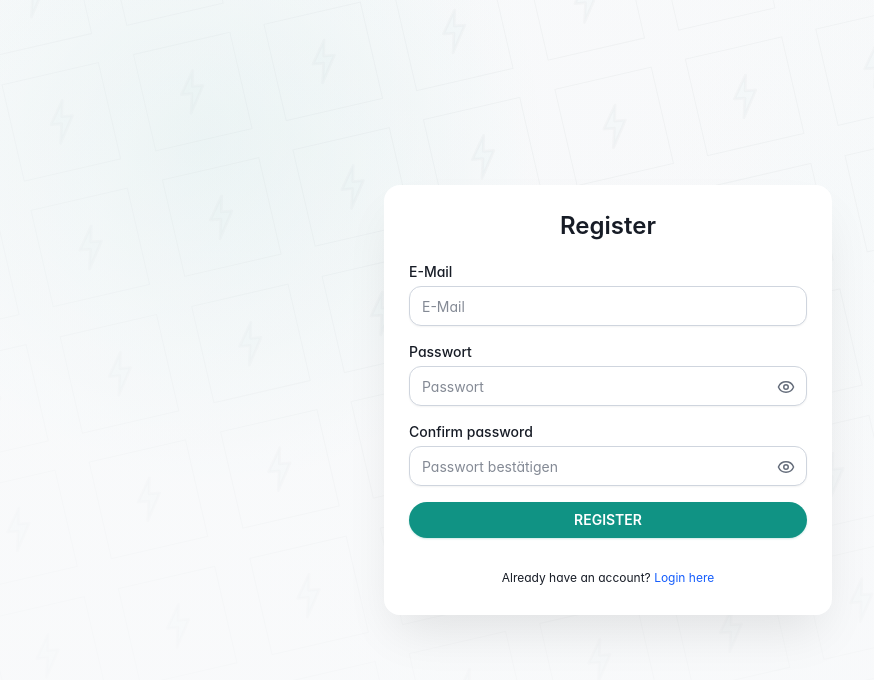
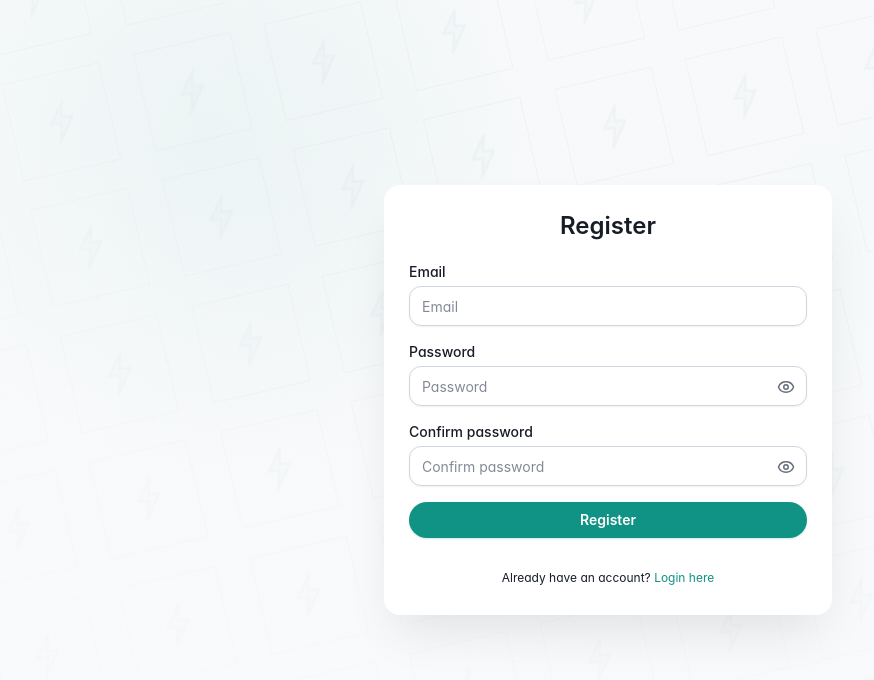
Before and after one commit to DataDrivenSustainabilitySolutions/off-key, a React (Vite) app in the folder frontend/: page /register in a window 1280 px wide. Shown: the top 680 px of the page, without its empty margins (32-906 px from the left). Built offline with nearby package versions, Linux system fonts and the light colour scheme.

Commit message:
style(frontend): standardize auth copy and theme-aware feedback

```diff
--- a/frontend/src/components/AuthLayout.tsx
+++ b/frontend/src/components/AuthLayout.tsx
@@ -7,6 +7,10 @@ import {
 } from "@/components/ui/card";
 import { AuthBackdrop } from "@/components/AuthBackdrop";
 import { cn } from "@/lib/utils";
+
+export const AUTH_LINK_CLASS = "text-primary hover:underline";
+export const AUTH_ERROR_CLASS = "text-red-700 dark:text-red-400";
+export const AUTH_SUCCESS_CLASS = "text-emerald-700 dark:text-emerald-400";
 
 export const AUTH_LABEL_CLASS = "mb-1 block text-sm";
 
--- a/frontend/src/pages/ForgotPassword.tsx
+++ b/frontend/src/pages/ForgotPassword.tsx
@@ -60,11 +60,11 @@ const ForgotPassword: React.FC = () => {
           <form onSubmit={handleSubmit} className="space-y-4">
             {/* Email Input */}
             <div>
-              <Label htmlFor="email" className={AUTH_LABEL_CLASS}>E-Mail</Label>
+              <Label htmlFor="email" className={AUTH_LABEL_CLASS}>Email</Label>
               <Input
                 id="email"
                 type="email"
-                placeholder="Your E-Mail"
+                placeholder="Your email"
                 value={email}
                 onChange={(e) => setEmail(e.target.value)}
                 required
@@ -76,7 +76,7 @@ const ForgotPassword: React.FC = () => {
               type="submit"
               className={AUTH_SUBMIT_BUTTON_CLASS}
             >
-              Reset Password
+              Reset password
             </Button>
 
             {/* Message */}
--- a/frontend/src/pages/Login.tsx
+++ b/frontend/src/pages/Login.tsx
@@ -7,6 +7,10 @@ import { Link } from "react-router-dom";
 import { useAuth } from "@/auth/AuthContext";
 import {
   AuthLayout,
+  AUTH_LINK_CLASS,
+  AUTH_ERROR_CLASS,
+  AUTH_SUCCESS_CLASS,
+
   AUTH_LABEL_CLASS,
   AUTH_SUBMIT_BUTTON_CLASS,
 } from "@/components/AuthLayout";
@@ -90,15 +94,15 @@ const Login: React.FC = () => {
   return (
     <AuthLayout title="Login" titleProps={{ role: "heading", "aria-level": 1 }}>
       <form onSubmit={handleLogin} className="space-y-4">
-        {/* E-Mail */}
+        {/* Email */}
         <div>
           <Label htmlFor="email" className={AUTH_LABEL_CLASS}>
-            E-Mail
+            Email
           </Label>
           <Input
             id="email"
             type="email"
-            placeholder="E-Mail"
+            placeholder="Email"
             value={email}
             onChange={(e) => {
               setEmail(e.target.value);
@@ -149,7 +153,7 @@ const Login: React.FC = () => {
           <input
             type="checkbox"
             id="remember"
-            className="accent-green-600"
+            className="accent-primary"
             checked={rememberMe}
             onChange={(e) => setRememberMe(e.target.checked)}
           />
@@ -169,8 +173,8 @@ const Login: React.FC = () => {
           <p
             className={`mt-2 text-center text-sm ${
               message === "Login successful!"
-                ? "text-green-600"
-                : "text-red-600"
+                ? AUTH_SUCCESS_CLASS
+                : AUTH_ERROR_CLASS
             }`}
           >
             {message}
@@ -181,7 +185,7 @@ const Login: React.FC = () => {
         <div className="text-sm text-center mt-3 space-y-1">
           <Link
             to="/forgot-password"
-            className="text-blue-600 hover:underline"
+            className={AUTH_LINK_CLASS}
           >
             Forgot password?
           </Link>
@@ -189,7 +193,7 @@ const Login: React.FC = () => {
         <div className="text-xs mt-4 text-center">
           <p>
             Not signed up yet?{" "}
-            <Link to="/register" className="text-blue-600 hover:underline">
+            <Link to="/register" className={AUTH_LINK_CLASS}>
               Register here
             </Link>
           </p>
--- a/frontend/src/pages/Registration.tsx
+++ b/frontend/src/pages/Registration.tsx
@@ -6,6 +6,10 @@ import { Link } from 'react-router-dom';
 import { Eye, EyeOff } from 'lucide-react';
 import {
   AuthLayout,
+  AUTH_LINK_CLASS,
+  AUTH_ERROR_CLASS,
+  AUTH_SUCCESS_CLASS,
+
   AUTH_LABEL_CLASS,
   AUTH_SUBMIT_BUTTON_CLASS,
 } from '@/components/AuthLayout';
@@ -79,11 +83,11 @@ const Registration: React.FC = () => {
           <form onSubmit={handleRegister} className="space-y-4">
             {/* Email */}
             <div>
-              <Label htmlFor="email" className={AUTH_LABEL_CLASS}>E-Mail</Label>
+              <Label htmlFor="email" className={AUTH_LABEL_CLASS}>Email</Label>
               <Input
                 id="email"
                 type="email"
-                placeholder="E-Mail"
+                placeholder="Email"
                 value={email}
                 onChange={(e) => setEmail(e.target.value)}
                 required
@@ -92,12 +96,12 @@ const Registration: React.FC = () => {
 
             {/* Password */}
             <div className="relative">
-              <Label htmlFor="password" className={AUTH_LABEL_CLASS}>Passwort</Label>
+              <Label htmlFor="password" className={AUTH_LABEL_CLASS}>Password</Label>
               <Input
                 id="password"
                 className="pr-10"
                 type={showPassword ? 'text' : 'password'}
-                placeholder="Passwort"
+                placeholder="Password"
                 value={password}
                 onChange={(e) => setPassword(e.target.value)}
                 required
@@ -106,7 +110,7 @@ const Registration: React.FC = () => {
                 type="button"
                 className="absolute right-3 top-9 text-muted-foreground transition-colors hover:text-foreground"
                 onClick={() => setShowPassword(!showPassword)}
-                aria-label={showPassword ? 'Passwort verbergen' : 'Passwort anzeigen'}
+                aria-label={showPassword ? 'Hide password' : 'Show password'}
               >
                 {showPassword ? <EyeOff size={18} /> : <Eye size={18} />}
               </button>
@@ -120,7 +124,7 @@ const Registration: React.FC = () => {
                 id="confirmPassword"
                 className="pr-10"
                 type={showConfirmPassword ? 'text' : 'password'}
-                placeholder="Passwort bestätigen"
+                placeholder="Confirm password"
                 value={confirmPassword}
                 onChange={(e) => setConfirmPassword(e.target.value)}
                 required
@@ -129,7 +133,7 @@ const Registration: React.FC = () => {
                 type="button"
                 className="absolute right-3 top-9 text-muted-foreground transition-colors hover:text-foreground"
                 onClick={() => setShowConfirmPassword(!showConfirmPassword)}
-                aria-label={showConfirmPassword ? 'Bestätigungspasswort verbergen' : 'Bestätigungspasswort anzeigen'}
+                aria-label={showConfirmPassword ? 'Hide confirmation password' : 'Show confirmation password'}
               >
                 {showConfirmPassword ? <EyeOff size={18} /> : <Eye size={18} />}
               </button>
@@ -140,12 +144,12 @@ const Registration: React.FC = () => {
               type="submit"
               className={AUTH_SUBMIT_BUTTON_CLASS}
             >
-              REGISTER
+              Register
             </Button>
 
             {/* Message */}
             {message && (
-              <p className={`mt-2 text-center text-sm ${isError ? 'text-red-600' : 'text-green-600'}`}>
+              <p className={`mt-2 text-center text-sm ${isError ? AUTH_ERROR_CLASS : AUTH_SUCCESS_CLASS}`}>
                 {message}
               </p>
             )}
@@ -154,7 +158,7 @@ const Registration: React.FC = () => {
             <div className="text-xs mt-4 text-center">
               <p>
                 Already have an account?{' '}
-                <Link to="/login" className="text-blue-600 hover:underline">
+                <Link to="/login" className={AUTH_LINK_CLASS}>
                   Login here
                 </Link>
               </p>
--- a/frontend/src/pages/ResetPassword.tsx
+++ b/frontend/src/pages/ResetPassword.tsx
@@ -5,6 +5,9 @@ import { Input } from '@/components/ui/input';
 import { Button } from '@/components/ui/button';
 import {
   AuthLayout,
+  AUTH_ERROR_CLASS,
+  AUTH_SUCCESS_CLASS,
+
   AUTH_LABEL_CLASS,
   AUTH_SUBMIT_BUTTON_CLASS,
 } from '@/components/AuthLayout';
@@ -64,22 +67,22 @@ const ResetPassword: React.FC = () => {
   return (
     <AuthLayout title="Reset password">
           {displayError && (
-            <p className="mb-4 text-center text-sm text-red-600">{displayError}</p>
+            <p className={`mb-4 text-center text-sm ${AUTH_ERROR_CLASS}`}>{displayError}</p>
           )}
           {message && (
-            <p className="mb-4 text-center text-sm text-green-600">{message}</p>
+            <p className={`mb-4 text-center text-sm ${AUTH_SUCCESS_CLASS}`}>{message}</p>
           )}
           {!message && (
             <form onSubmit={handleSubmit} className="space-y-4">
-              {/* Neues Passwort */}
+              {/* New password */}
               <div>
                 <Label htmlFor="newPassword" className={AUTH_LABEL_CLASS}>
-                  New passwort
+                  New password
                 </Label>
                 <Input
                   id="newPassword"
                   type="password"
-                  placeholder="Neues Passwort"
+                  placeholder="New password"
                   value={newPassword}
                   onChange={(e) => setNewPassword(e.target.value)}
                   required
@@ -93,7 +96,7 @@ const ResetPassword: React.FC = () => {
                 <Input
                   id="confirmNewPassword"
                   type="password"
-                  placeholder="Password bestätigen"
+                  placeholder="Confirm password"
                   value={confirmNewPassword}
                   onChange={(e) => setConfirmNewPassword(e.target.value)}
                   required
--- a/frontend/src/pages/Verification.tsx
+++ b/frontend/src/pages/Verification.tsx
@@ -3,6 +3,9 @@ import { useLocation, Link } from 'react-router-dom';
 import { Button } from '@/components/ui/button';
 import {
   AuthLayout,
+  AUTH_ERROR_CLASS,
+  AUTH_SUCCESS_CLASS,
+
   AUTH_SUBMIT_BUTTON_CLASS,
 } from '@/components/AuthLayout';
 import { apiUtils } from '@/lib/api-client';
@@ -57,15 +60,15 @@ const VerificationContent: React.FC<{ token: string | null }> = ({ token }) => {
     }, [token]);
 
     return (
-        <AuthLayout title="Email Verification" contentClassName="text-center space-y-4">
-            <div className={`text-lg ${isSuccess ? 'text-green-600' : isLoading ? 'text-blue-600' : 'text-red-600'}`}>
+        <AuthLayout title="Email verification" contentClassName="text-center space-y-4">
+            <div className={`text-lg ${isSuccess ? AUTH_SUCCESS_CLASS : isLoading ? 'text-primary' : AUTH_ERROR_CLASS}`}>
                 {status}
             </div>
 
             {isSuccess && (
                 <Link to="/login">
                     <Button className={AUTH_SUBMIT_BUTTON_CLASS}>
-                        Go to Login
+                        Go to login
                     </Button>
                 </Link>
             )}
@@ -74,7 +77,7 @@ const VerificationContent: React.FC<{ token: string | null }> = ({ token }) => {
                 <div className="space-y-2">
                     <Link to="/register">
                         <Button variant="outline" className="w-full">
-                            Register Again
+                            Register again
                         </Button>
                     </Link>
                     <p className="text-sm text-muted-foreground">
```
Also changed, not shown: 2 other files (tests, documents, lock files or other folders).
